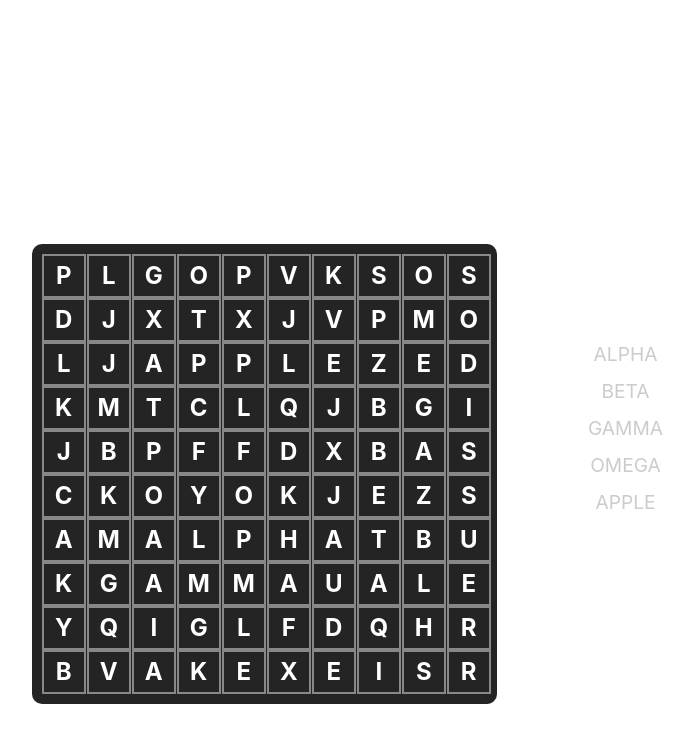
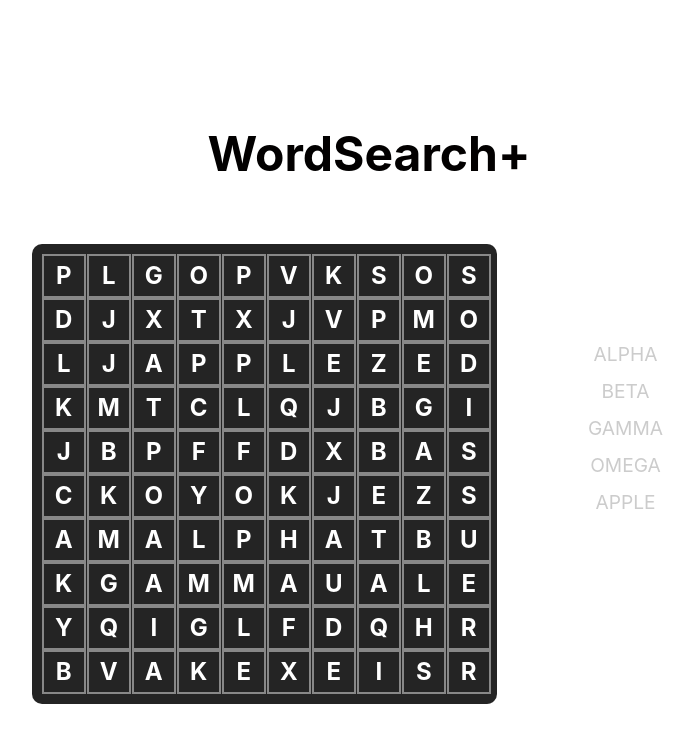
Before and after one commit to NatsumeRyuhane/WordSearchPlus, a React (Vite) app: page / in a window 1280 px wide. Shown: the top 742 px of the page, without its empty margins (271-964 px from the left). Built offline with nearby package versions, Linux system fonts and the light colour scheme.

Commit message:
change ui color

```diff
--- a/src/components/GameBoardComponent.css
+++ b/src/components/GameBoardComponent.css
@@ -10,7 +10,7 @@
 .title {
   font-size: 3rem;
   font-weight: bold;
-  color: #ffffff;
+  color: #020000;
   text-align: center;
   margin-bottom: 2rem;
 }
```
